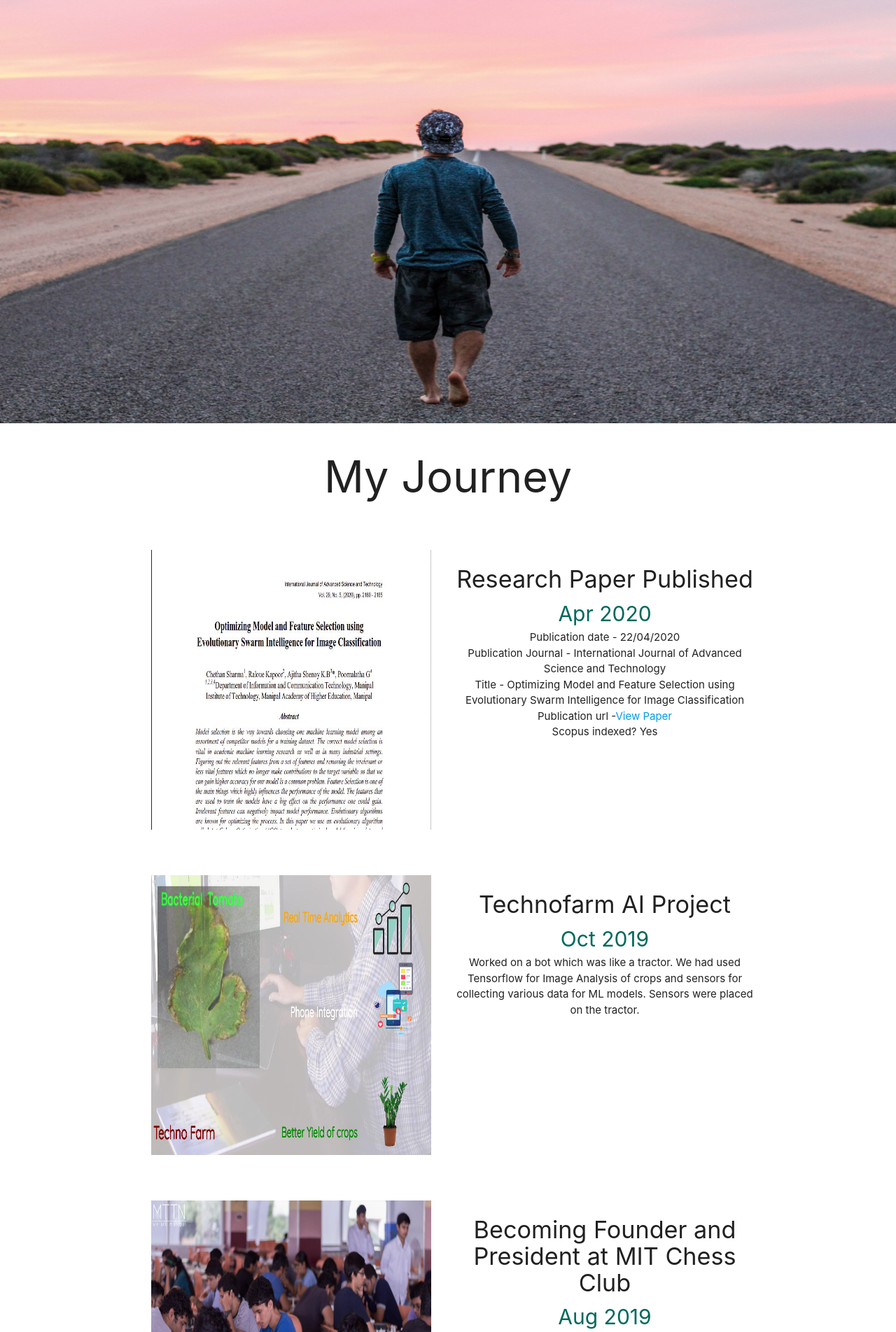
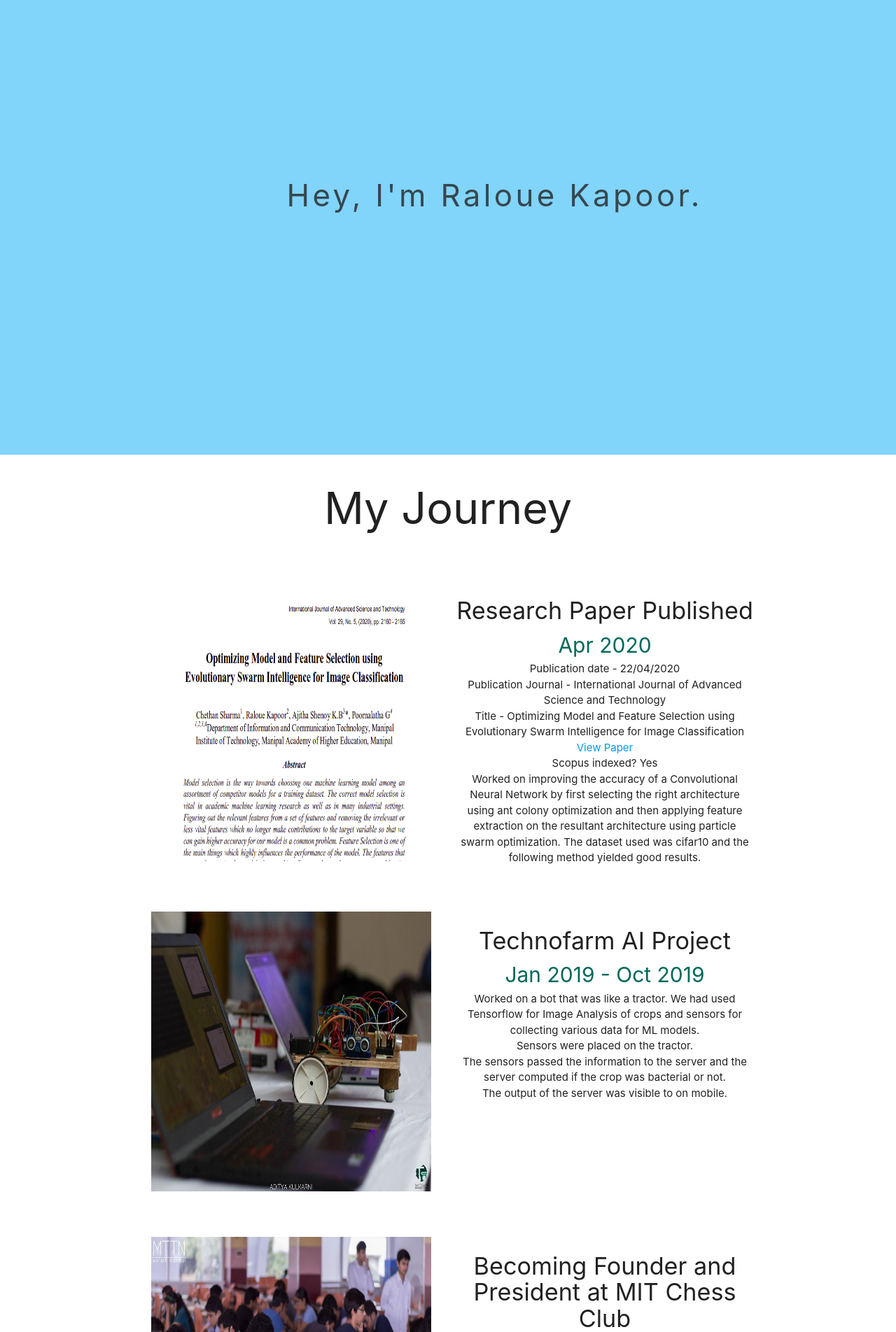
Before and after one commit to ralouekapoor06/Personal_Website, a Node server app: page / in a window 1280 px wide. Shown: the part 64-1968 px from the top of the page at 70% size. Run offline with Node 20, Linux system fonts and the light colour scheme; some libraries are stand-ins or nearby versions.

Commit message:
Finalizing

```diff
--- a/views/index.ejs
+++ b/views/index.ejs
@@ -2,10 +2,12 @@
     <head>
         <title>ralouekapoor.com</title>
         <link rel="stylesheet" href="https://cdnjs.cloudflare.com/ajax/libs/materialize/1.0.0/css/materialize.min.css">
+        <link rel="shortcut icon" href="">
         <script src="https://cdnjs.cloudflare.com/ajax/libs/materialize/1.0.0/js/materialize.min.js"></script>
         <script src='https://kit.fontawesome.com/a076d05399.js'></script>
         <link rel="stylesheet" href="https://cdnjs.cloudflare.com/ajax/libs/font-awesome/4.7.0/css/font-awesome.min.css">
         <script src="https://ajax.googleapis.com/ajax/libs/jquery/3.5.1/jquery.min.js"></script>
+        <link href="https://fonts.googleapis.com/icon?family=Material+Icons" rel="stylesheet">
         <script>
             $(document).on("click","#ani",function(e){
             e.preventDefault();
@@ -17,6 +19,7 @@
         });
         </script>
         <style>
+
 
         #datee{
             color:00695c;
@@ -40,6 +43,10 @@
         color: black;
         }
 
+          .fa-github {
+        color: black;
+        }
+
         .fa-linkedin {
         color: black;
         }
@@ -59,6 +66,32 @@ nav.nav-center ul li a {
     display: inline-block;
 }
 
+
+.typewriter h3 {
+    position: absolute;
+    top: 40%;
+    left: 32%;
+    color: #37474f;
+    overflow: hidden;
+    border-right: .15em solid orange;
+    white-space: nowrap;
+    margin: 0 auto;
+    letter-spacing: 0.10em;
+    animation:
+    typing 3.5s steps(30, end),
+    blink-caret .5s step-end infinite;
+}
+
+@keyframes typing {
+  from { width: 10 }
+  to { width: 38% }
+}
+
+@keyframes blink-caret {
+  from, to { border-color: transparent }
+  20% { border-color: orange }
+}
+
     </style>
 
     </head>
@@ -70,13 +103,17 @@ nav.nav-center ul li a {
                             <li><a id="ani" href="#myjourney">My Journey</a></li>
                             <li><a id="ani" href="#blogs">Blogs</a></li>
                             <li><a id="ani" href="#connect">Connect</a></li>
-                            <li><a id="ani" href="/help">Resume</a></li>
+                            <li><a target="_blank" href="https://drive.google.com/drive/u/0/folders/1OdAi8c_iOlbf9KXbxFNDh41Y49ntBI5n">Resume</a></li>
                         </ul>
                     </div>
                 </nav>
-
-        <img width="100%" height="605" src="img/me.jpg">
-
+        <div class="center">
+            <div style="width: 100%;height: 650;background-color: 81d4fa">
+            <div class="typewriter">
+                <h3 id="uppert">Hey, I'm Raloue Kapoor.</h3>
+            </div>
+            </div>
+        </div>
         <div class="container">
             <h1 style="text-align: center" id="myjourney">
                 My Journey
@@ -85,7 +122,7 @@ nav.nav-center ul li a {
             <br>
             <div class="row">
             <div class="center">
-            <div class="col s12 l6"><img width="400" height="400" src="img/0.jpeg"></div>
+            <div class="col s12 l6"><img width="400" height="400" src="img/res.png"></div>
             </div>
             <div class="center">
             <div class="col s12 l6">
@@ -94,8 +131,11 @@ nav.nav-center ul li a {
                 <div>Publication date - 22/04/2020</div>
                 <div>Publication Journal - International Journal of Advanced Science and Technology</div>
                 <div>Title - Optimizing Model and Feature Selection using Evolutionary Swarm Intelligence for Image Classification</div>
-                <div>Publication url -<a href="http://sersc.org/journals/index.php/IJAST/article/view/10972">View Paper</a></div>
+                <div><a target="_blank" href="http://sersc.org/journals/index.php/IJAST/article/view/10972">View Paper</a></div>
                 <div>Scopus indexed? Yes</div>
+                <div>Worked on improving the accuracy of a Convolutional Neural Network by first selecting the right architecture using ant
+                        colony optimization and then applying feature extraction on the resultant architecture using particle swarm
+                        optimization. The dataset used was cifar10 and the following method yielded good results.</div>
 
             </div>
             </div>
@@ -105,15 +145,18 @@ nav.nav-center ul li a {
             <br>
             <div class="row">
             <div class="center">
-            <div class="col s12 l6"><img width="400" height="400" src="img/technofarm2.jpeg"></div>
+            <div class="col s12 l6"><img width="400" height="400" src="img/technofarm3.jpeg"></div>
             </div>
             <div class="center">
             <div class="col s12 l6">
                 <h4>Technofarm AI Project</h4>
-                <h6 id="datee">Oct 2019</h6>
-                <div>Worked on a bot which was like a tractor. We had used Tensorflow for Image Analysis of crops and sensors for
-                        collecting various data for ML models. Sensors were placed on the tractor.</div>
-            </div>
+                <h6 id="datee">Jan 2019 - Oct 2019</h6>
+                <div>Worked on a bot that was like a tractor. We had used Tensorflow for Image Analysis of crops and sensors for
+                        collecting various data for ML models. </div>
+                        <div>Sensors were placed on the tractor.</div>
+                <div>The sensors passed the information to the server and the server computed if the crop was bacterial or not.</div>
+                <div>The output of the server was visible to on mobile.</div>
+                    </div>
             </div>
             </div>
 
@@ -125,14 +168,16 @@ nav.nav-center ul li a {
             </div>
             <div class="center">
             <div class="col s12 l6">
-                <h4>Becoming Founder and President at MIT Chess Club</h4>
+                <h4 id="ani">Becoming Founder and President at MIT Chess Club</h4>
                 <h6 id="datee">Aug 2019</h6>
                 <div>
-                    Founded my own club in this college to promote the chess culture here
+                    Founded my own club in this college to promote the chess culture here.
                 </div>
                 <div>
-                    Organized various chess competitions in the college
+                    Organized the biggest chess competitions in the college.
                 </div>
+                <div>Organized various workshops which helped students become better at chess.</div>
+                <div>We as a club truly believe in providing the best chess knowledge to the college students.</div>
             </div>
             </div>
             </div>
@@ -141,7 +186,7 @@ nav.nav-center ul li a {
             <br>
             <div class="row">
             <div class="center">
-            <div class="col s12 l6"><img width="400" height="400" src=""></div>
+            <div class="col s12 l6"><img width="400" height="400" src="img/netcore.jpeg"></div>
             </div>
             <div class="center">
             <div class="col s12 l6">
@@ -171,10 +216,13 @@ nav.nav-center ul li a {
             <div class="center">
             <div class="col s12 l6">
                 <h4>Codefundo++</h4>
-                <h6 id="datee">Oct 2018</h6>
+                <h6 id="datee">Oct 2018 - Nov 2018</h6>
                 <div>
-                        Developed a django website which predicted flood in 3 cities before its occurrence with about 93% accuracy using
-                        Neural Networks. The website also found the shortest route to the nearest NGO in case of a flood using path planning
+                        Developed a Django website that predicted flood in 3 cities before its occurrence with about 93% accuracy using
+                        Neural Networks.
+                </div>
+                <div>
+                        The website also found the shortest route to the nearest NGO in case of a flood using path planning
                         algorithms.
                 </div>
             </div>
@@ -185,12 +233,15 @@ nav.nav-center ul li a {
             <br>
             <div class="row">
             <div class="center">
-            <div class="col s12 l6"><img width="400" height="400" src="img/me.jpg"></div>
+            <div class="col s12 l6"><img width="400" height="400" src="img/algobed.jpg"></div>
             </div>
             <div class="center">
             <div class="col s12 l6">
                 <h4>Algobed-(Computer Vision Project)</h4>
-                <p>Published my first research paper in April 2020.</p>
+                <h6 id="datee">Jan 2018 - Oct 2018</h6>
+                <div>
+                        The project was made to replicate a self-driving car. We used an overhead camera which took the image of the map and we found the obstacles in the map as we applied image processing on it. We got the location of all the obstacles in the map. The location of the obstacles was then fed to the A* algorithm so that it could find the shortest path from point A to point B. The bot then moved from A to B. This project also made use of pyserial and Arduino. The applications of this can be in the military or it can be used as self-driving cars for other people.
+                </div>
             </div>
             </div>
             </div>
@@ -199,7 +250,7 @@ nav.nav-center ul li a {
             <br>
             <div class="row">
             <div class="center">
-            <div class="col s12 l6"><img width="400" height="400" src=""></div>
+            <div class="col s12 l6"><img width="400" height="400" src="img/meetcs.png"></div>
             </div>
             <div class="center">
             <div class="col s12 l6">
@@ -222,13 +273,16 @@ nav.nav-center ul li a {
             <br>
             <div class="row">
             <div class="center">
-            <div class="col s12 l6"><img width="400" height="400" src=""></div>
+            <div class="col s12 l6"><img width="400" height="400" src="img/manipal.jpg"></div>
             </div>
             <div class="center">
             <div class="col s12 l6">
                 <h4>Joined MIT Manipal</h4>
                 <h6 id="datee">July 2017</h6>
                 <div>Started my Undergraduate degree at MIT Manipal</div>
+                <div>Batch - 2017-2021</div>
+                <div>Degree - BTECH-Information Technology</div>
+                <div>Currently in my 3rd year of engineering.</div>
             </div>
             </div>
             </div>
@@ -237,7 +291,7 @@ nav.nav-center ul li a {
             <br>
 
             <h1 style="text-align: center">
-                My love for chess
+                Sportsman Inside Me
             </h1>
             <div style="text-align: center">
                 <i class="fas fa-chess-king" style="font-size: 64px"></i>
@@ -249,30 +303,29 @@ nav.nav-center ul li a {
                 <i class="fas fa-chess-knight" style="font-size: 64px"></i>
                 &ensp;
                 <i class="fas fa-chess-rook" style="font-size: 64px"></i>
+                &ensp;
+                <i class="fas fa-chess-pawn" style="font-size: 64px"></i>
             </div>
         <div style="text-align: center">
             <h6>
                 I have always believed that playing a sport is very important for your overall development
             </h6>
             <h6>
-                Playing chess especially can make your brain a lot sharper.
+                Playing chess especially can make your brain a lot sharper
             </h6>
             <h6>
-                I have been playing this game for 10+ years.
+                I have been playing this game for 10+ years
             </h6>
             <h6>
-                Here are few of my achievements
+                Here are a few of my achievements
             </h6>
-            <br>
-            <br>
             <h6 style="padding:40px;border:2px solid;border-color: black white black white;margin: 40px">
+                <div>Lead a lot of teams to victory as a captain</div>
+                <div>Won a lot of school championships</div>
+                <div>Ranked 7th in the state</div>
+                <div>Was featured in a lot of newspapers and TV channels</div>
                 <div>Played 2 International Competitions</div>
                 <div>Played 10+ National Competitions</div>
-                <div>Ranked 7th in the state</div>
-                <div>Was featured in a lot of newspapers and TV Channels</div>
-                <div>Won a lot of school championships</div>
-                <div>Lead a lot of teams to victory</div>
-
             </h6>
         </div>
 
@@ -290,11 +343,11 @@ nav.nav-center ul li a {
                         <div class="card-image">
                           <img height="220" src="img/1.jpeg">
                         </div>
-                        <div class="card-content"  style="height: 50">
+                        <div class="card-content"  style="height: 75">
                           How I wrote my first Paper
                         </div>
                         <div class="card-action">
-                          <a style="padding-left: 25px;" href="https://medium.com/datadriveninvestor/how-i-published-my-1st-deep-learning-research-paper-34a05f1b8fa8">Read story</a>
+                          <a target="_blank" style="padding-left: 25px;" href="https://medium.com/datadriveninvestor/how-i-published-my-1st-deep-learning-research-paper-34a05f1b8fa8">Read story</a>
                         </div>
                       </div>
                     </div>
@@ -304,13 +357,14 @@ nav.nav-center ul li a {
                     <div class="col s12 l4">
                             <div class="card">
                               <div class="card-image">
-                                <img height="220" src="">
+                                <img height="220" src="img/2.jpeg">
                               </div>
-                              <div class="card-content"  style="height: 50">
-                                Era of Data
+                              <div class="card-content"  style="height: 75">
+                                <div>Image Source - <a target="_blank" href="https://ideas.ted.com/opinion-data-isnt-the-new-oil-its-the-new-nuclear-power/">ideas.ted.com</a></div>
+                                <div>Era of Data</div>
                               </div>
                               <div class="card-action">
-                                <a style="padding-left: 25px" href="https://medium.com/datadriveninvestor/the-era-of-data-d6e7238f6284">Read story</a>
+                                <a target="_blank" style="padding-left: 25px" href="https://medium.com/datadriveninvestor/the-era-of-data-d6e7238f6284">Read story</a>
                               </div>
                             </div>
                           </div>
@@ -321,13 +375,14 @@ nav.nav-center ul li a {
                           <div class="col s12 l4">
                                 <div class="card">
                                   <div class="card-image">
-                                    <img height="220" src="">
+                                    <img height="220" src="img/3.jpeg">
                                   </div>
-                                  <div class="card-content" style="height: 50">
-                                    ML for NON Programmers
+                                  <div class="card-content" style="height: 75">
+                                    <div>Image Source - Google Images</div>
+                                    <div>ML for non Programmers</div>
                                   </div>
                                   <div class="card-action">
-                                    <a style="padding-left: 25px" href="https://medium.com/@ralovekapoor/machine-learning-for-non-programmers-d5f04abc23cc">Read story</a>
+                                    <a target="_blank" style="padding-left: 25px" href="https://medium.com/@ralovekapoor/machine-learning-for-non-programmers-d5f04abc23cc">Read story</a>
                                   </div>
                                 </div>
                               </div>
@@ -336,7 +391,7 @@ nav.nav-center ul li a {
                   </div>
 
                   <h4 style="text-align: center">
-                        <a style="color: #0091ea" href="https://medium.com/@ralovekapoor"><i>Check out more amazing stories by clicking here</i></a>
+                        <a target="_blank" style="color: #0091ea" href="https://medium.com/@ralovekapoor"><i>Check out more amazing stories by clicking here</i></a>
                   </h4>
 
                   <br>
@@ -356,10 +411,11 @@ nav.nav-center ul li a {
                   </h4>
 
                   <div class="center">
-                        <a href="https://www.facebook.com/raloue.kapoor" class="fa fa-facebook"></a>
-                        <a href="https://www.instagram.com/ralove_kapoor/" class="fa fa-instagram"></a>
-                        <a href="https://www.linkedin.com/in/raloue/" class="fa fa-linkedin"></a>
-                        <a href="https://medium.com/@ralovekapoor" class="fa fa-medium"></a>
+                        <a target="_blank" href="https://medium.com/@ralovekapoor" class="fa fa-medium"></a>
+                        <a target="_blank" href="https://www.linkedin.com/in/raloue/" class="fa fa-linkedin"></a>
+                        <a target="_blank" href="https://github.com/ralouekapoor06" class="fa fa-github"></a>
+                        <a target="_blank" href="https://www.instagram.com/ralove_kapoor/" class="fa fa-instagram"></a>
+                        <a target="_blank" href="https://www.facebook.com/raloue.kapoor" class="fa fa-facebook"></a>
                   </div>
 
                   <br>
@@ -385,9 +441,11 @@ nav.nav-center ul li a {
     <footer class="page-footer" style="background-color: #37474f">
             <div class="footer-copyright">
               <div class="container">
-              © 2020 Copyright
-              <a class="grey-text text-lighten-4 right" href="ralouekapoor.com">ralouekapoor.com</a>
-              </div>
+            <div class="center" >
+              <h6>Made with love by <a href="www.ralouekapoor.com">ralouekapoor</a>
+              </h6>
+            </div>
+            </div>
             </div>
         </footer>
 
```
Also changed, not shown: public/img/algobed.jpg (added), public/img/back3.jpg (added), public/img/bigimg.jpg (added), public/img/newback.jpg (added), public/img/res.png (added), public/img/technofarm3.jpeg (added).
